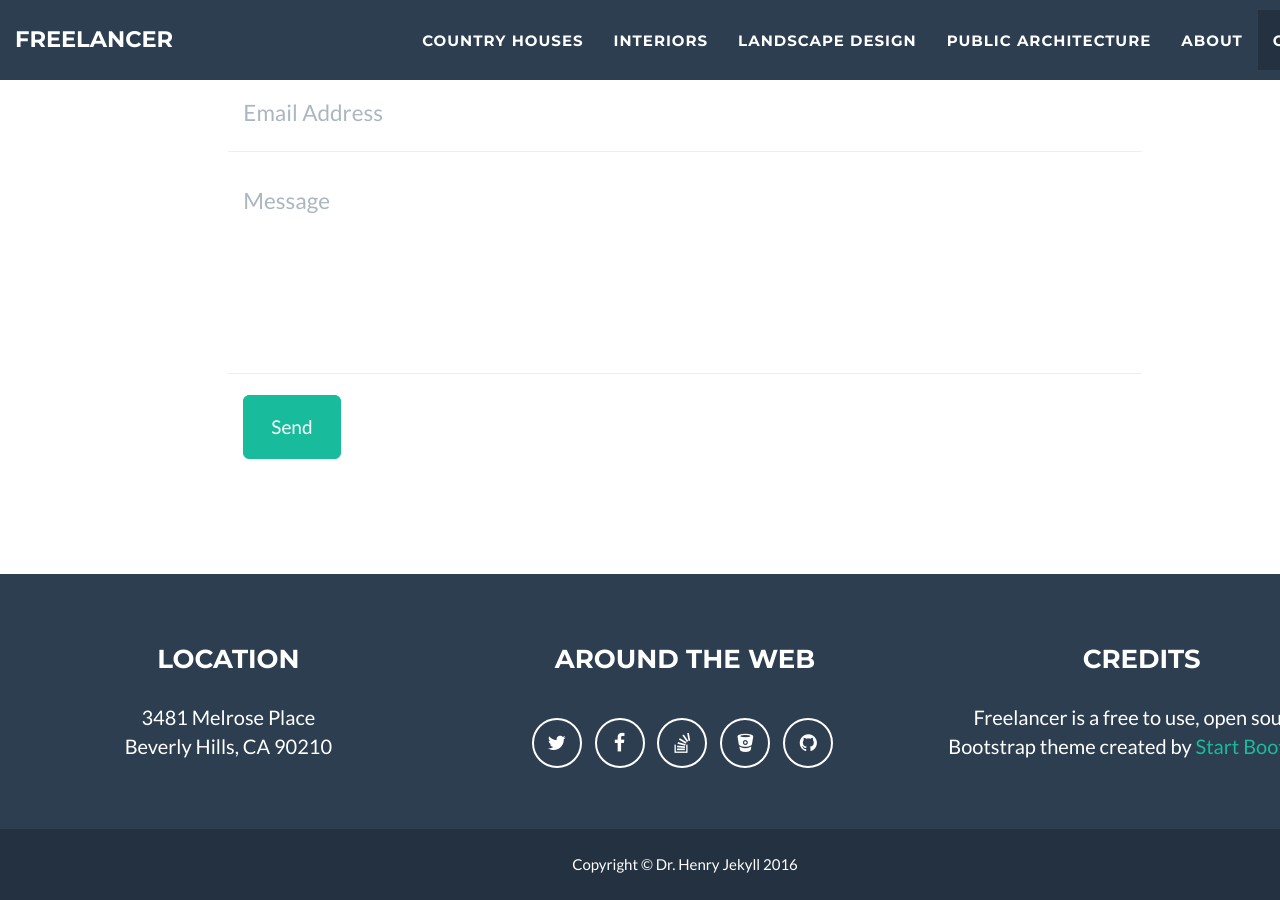
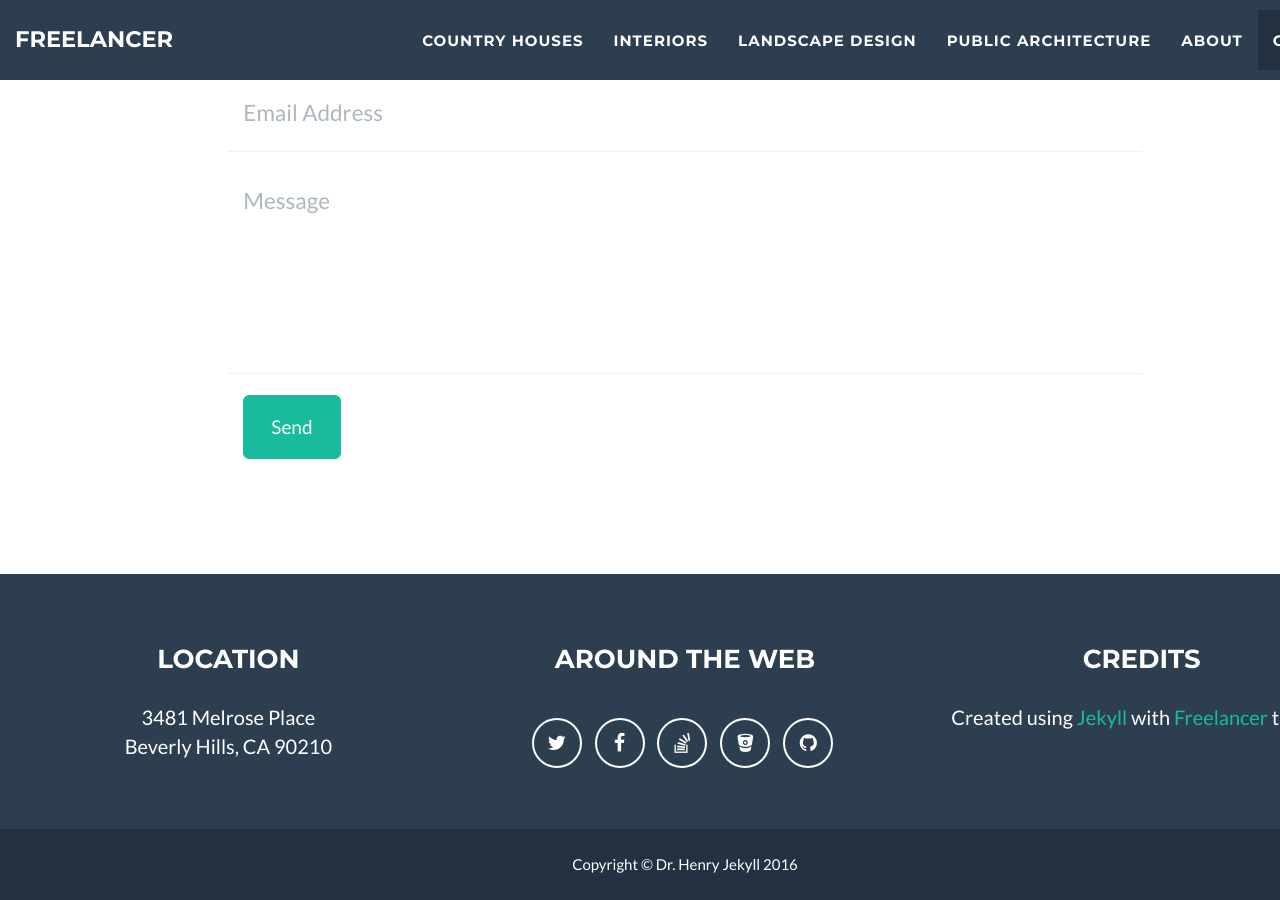
Before and after one commit to yanajoy/yanajoy.github.io, a Jekyll site: the page built from index.html, in a window 1280 px wide and 900 px high, scrolled down 5016 px. Built offline with Jekyll 4.4.1, drawn with Linux system fonts in a browser that asks for light colours; part of the change alters nothing that is shown.

```diff
--- a/_config.yml
+++ b/_config.yml
@@ -55,7 +55,7 @@ address:
   - line: Beverly Hills, CA 90210
 
 # Credits content
-credits: 'Freelancer is a free to use, open source Bootstrap theme created by <a href="http://startbootstrap.com">Start Bootstrap</a>.'
+credits: 'Created using <a href="https://jekyllrb.com">Jekyll</a> with <a href="http://github.com/jeromelachaud/freelancer-theme">Freelancer</a> theme.'
 
 # Build settings
 markdown: kramdown
@@ -63,10 +63,14 @@ permalink: none
 
 collections:
   landscape_design:
+    output: true
     title : Landscape design
   public_architecture:
+    output: true
     title : Public architecture
   interiors:
+    output: true
     title : Interiors
   country_houses:
+    output: true
     title : Country Houses
```
